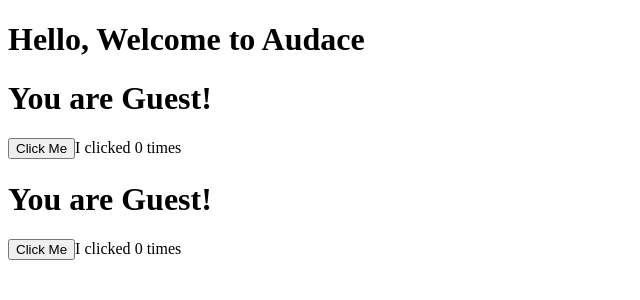
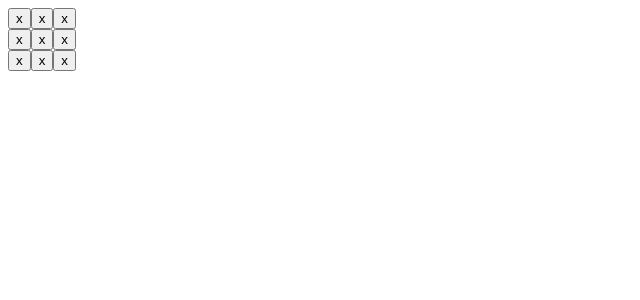
Before and after one commit to AudaceSangano/react_course, a React (Vite) app: page / in a window 1280 px wide. Shown: the top 300 px of the page, without its empty margins (0-640 px from the left). Built offline with nearby package versions, Linux system fonts and the light colour scheme.

Commit message:
nine x button

```diff
--- a/src/App.jsx
+++ b/src/App.jsx
@@ -1,20 +1,21 @@
-import {useState} from 'react';
-import Admin from "./components/Admin";
-import Guest from "./components/Guest";
-
-function App() {
-  const isLoggedIn = false;
-
-  const [count, setCount] = useState(0);
-  function handleClick() {
-      setCount(count + 1);
-  }
+export default function Square() {
   return (
     <>
-      <h1>Hello, Welcome to Audace</h1>
-      {isLoggedIn ? <Admin /> : <><Guest count={count} onClick={handleClick}/><Guest count={count} onClick={handleClick}/></>}
+    <div className="board-row">
+      <button className="square">x</button>
+      <button className="square">x</button>
+      <button className="square">x</button>
+    </div>
+      <div className="board-row">
+        <button className="square">x</button>
+        <button className="square">x</button>
+        <button className="square">x</button>
+      </div>
+      <div className="board-row">
+        <button className="square">x</button>
+        <button className="square">x</button>
+        <button className="square">x</button>
+      </div>
     </>
   );
 }
-
-export default App;
--- a/src/components/Admin.jsx
+++ /dev/null
@@ -1,13 +0,0 @@
-import Products from './Product';
-
-function Admin() {
-  return (
-    <>
-      <h1>You are Logged In!</h1>
-      <h3>Your product are:</h3>
-      <Products />
-    </>
-  );
-}
-
-export default Admin;
--- a/src/components/Guest.jsx
+++ /dev/null
@@ -1,14 +0,0 @@
-
-// eslint-disable-next-line react/prop-types
-function Guest({count, onClick}) {
-
-    return (
-      <>
-        <h1>You are Guest!</h1>
-        <button type="button" onClick={onClick}>Click Me</button>
-        I clicked {count} times
-      </>
-    );
-  }
-
-  export default Guest;
--- a/src/components/Product.jsx
+++ /dev/null
@@ -1,17 +0,0 @@
-function Products() {
-    const products = [
-        {title: 'Cabbage', id: 1},
-        {title: 'Mango', id: 2},
-        {title: 'Garlic', id: 3},
-        {title: 'Apple', id: 4}
-    ];
-    const listItems = products.map(product=>
-        <li key={product.id}>
-            {product.title} <input type="checkbox" name="" id="" />
-        </li>
-    );
-
-    return <ul>{listItems}</ul>;
-}
-
-export default Products
```
